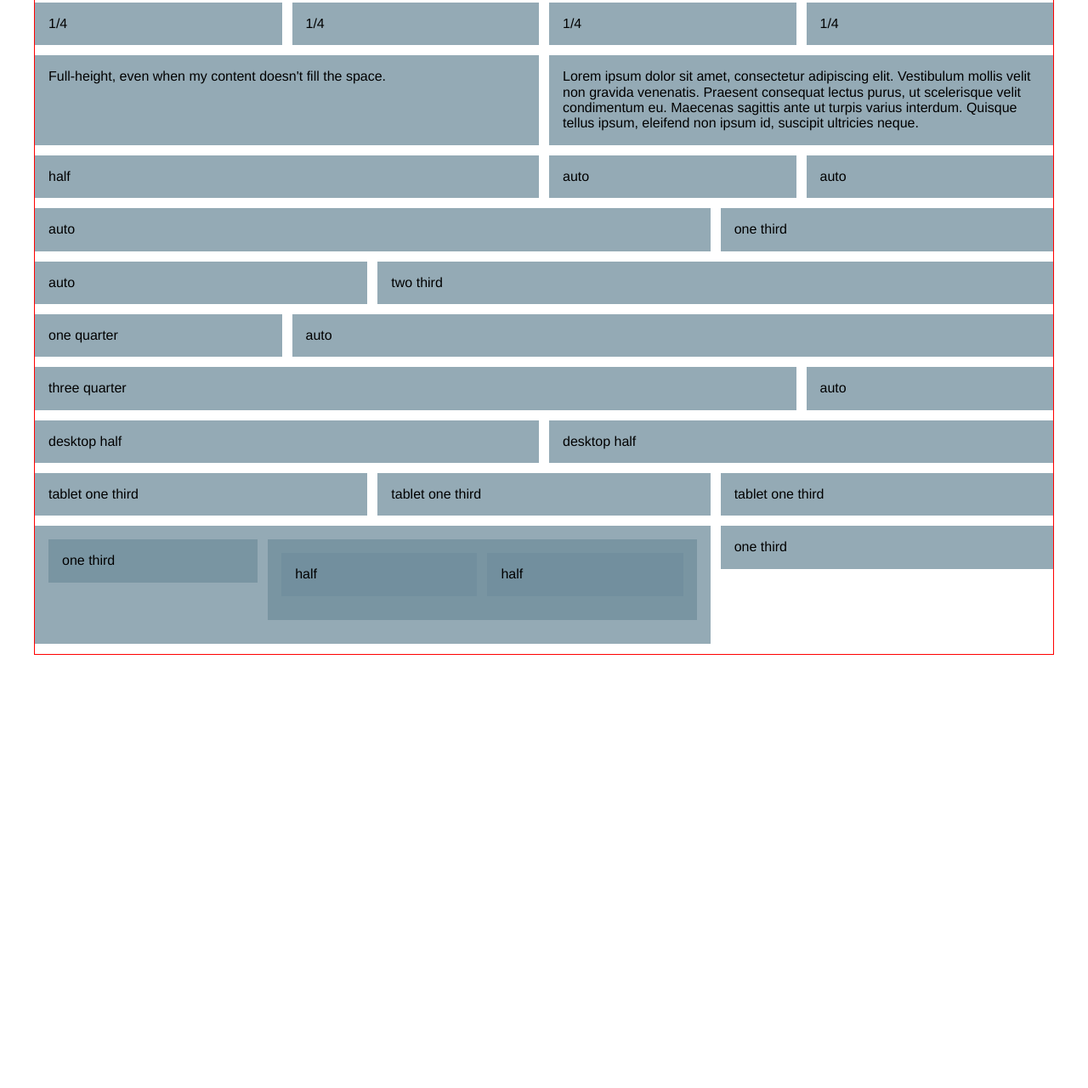
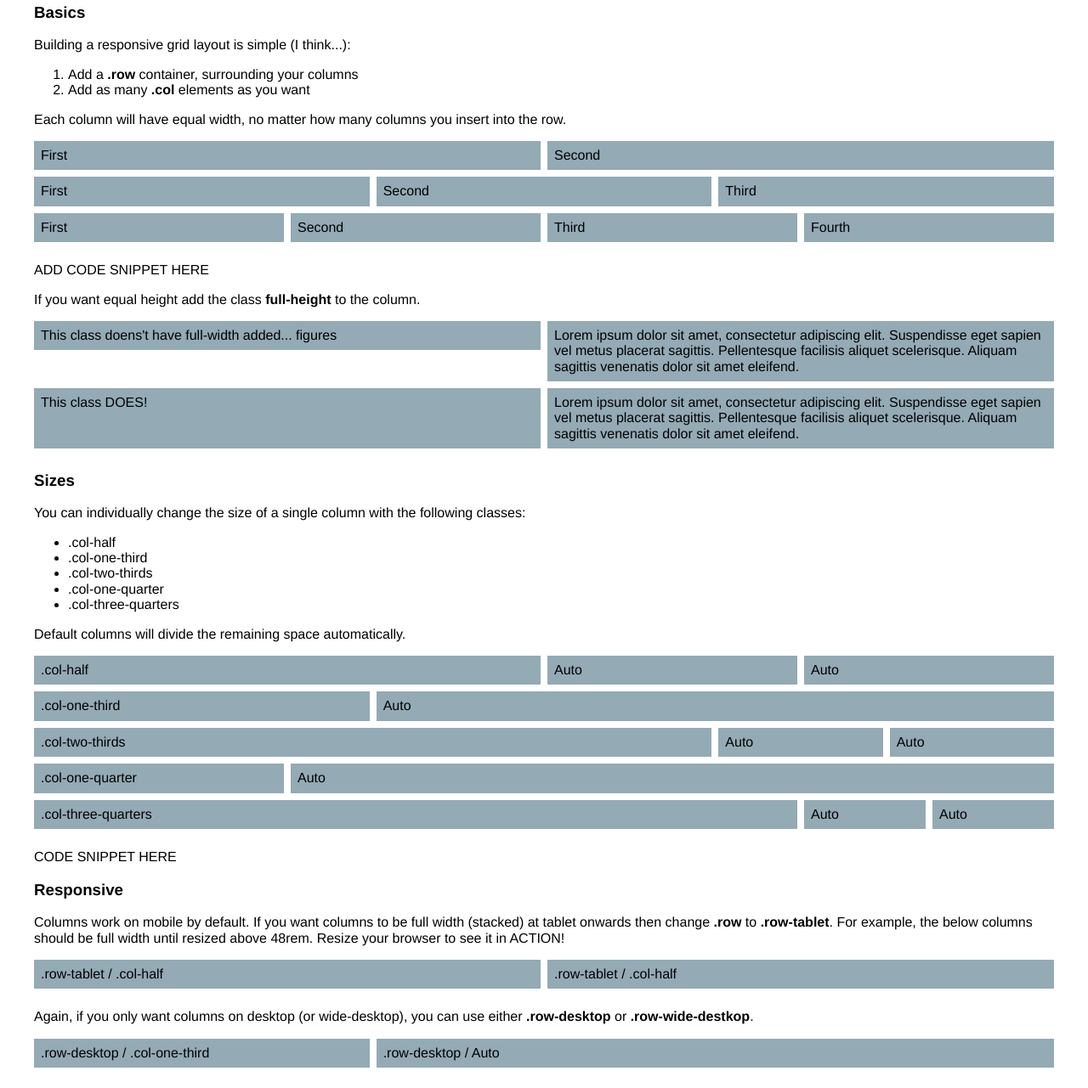
Before and after one commit to Makezi/not-another-grid, a website built with webpack: page src/index.html in a window 1280 px wide. Shown: the part 123-1404 px from the top of the page at 85% size. Before the commit the page ends 894 px from the top, so only its background shows below. Built offline with nearby package versions, Linux system fonts and the light colour scheme.

Commit message:
Change index.html to demo grid

```diff
--- a/src/index.html
+++ b/src/index.html
@@ -8,360 +8,226 @@
 </head>
 <body>
 
-  <div class="container">
-    <div class="row">
-      <div class="col">
-        <div class="info">1/2</div>
-      </div>
-      <div class="col">
-        <div class="info">1/2</div>
-      </div>
-    </div>
-
-    <div class="row">
-      <div class="col">
-        <div class="info">1/3</div>
-      </div>
-      <div class="col">
-        <div class="info">1/3</div>
-      </div>
-      <div class="col">
-        <div class="info">1/3</div>
-      </div>
-    </div>
-
-    <div class="row">
-      <div class="col">
-        <div class="info">1/4</div>
-      </div>
-      <div class="col">
-        <div class="info">1/4</div>
-      </div>
-      <div class="col">
-        <div class="info">1/4</div>
-      </div>
-      <div class="col">
-        <div class="info">1/4</div>
-      </div>
-    </div>
-
-    <div class="row">
-      <div class="col full-height">
-        <div class="info">Full-height, even when my content doesn't fill the space.</div>
-      </div>
-      <div class="col">
-        <div class="info">Lorem ipsum dolor sit amet, consectetur adipiscing elit. Vestibulum mollis velit non gravida venenatis. Praesent consequat lectus purus, ut scelerisque velit condimentum eu. Maecenas sagittis ante ut turpis varius interdum. Quisque tellus ipsum, eleifend non ipsum id, suscipit ultricies neque.</div>
-      </div>
-    </div>
-
-    <div class="row">
-      <div class="col-half">
-        <div class="info">half</div>
-      </div>
-      <div class="col">
-        <div class="info">auto</div>
-      </div>
-      <div class="col">
-        <div class="info">auto</div>
-      </div>
-    </div>
-
-    <div class="row">
-      <div class="col">
-        <div class="info">auto</div>
-      </div>
-      <div class="col-one-third">
-        <div class="info">one third</div>
-      </div>
-    </div>
-
-    <div class="row">
-      <div class="col">
-        <div class="info">auto</div>
-      </div>
-      <div class="col-two-third">
-        <div class="info">two third</div>
-      </div>
-    </div>
-
-    <div class="row">
-      <div class="col-one-quarter">
-        <div class="info">one quarter</div>
-      </div>
-      <div class="col">
-        <div class="info">auto</div>
-      </div>
-    </div>
-
-    <div class="row">
-      <div class="col-three-quarter">
-        <div class="info">three quarter</div>
-      </div>
-      <div class="col">
-        <div class="info">auto</div>
-      </div>
-    </div>
-
-    <div class="row-desktop">
-      <div class="col-half">
-        <div class="info">desktop half</div>
-      </div>
-      <div class="col-half">
-        <div class="info">desktop half</div>
-      </div>
-    </div>
-
-    <div class="row-tablet">
-      <div class="col-one-third">
-        <div class="info">tablet one third</div>
-      </div>
-      <div class="col-one-third">
-        <div class="info">tablet one third</div>
-      </div>
-      <div class="col-one-third">
-        <div class="info">tablet one third</div>
-      </div>
-    </div>
-
-    <div class="row">
-      <div class="col">
-        <div class="info">
-          <div class="row">
-            <div class="col-one-third">
-              <div class="info">one third</div>
-            </div>
-            <div class="col">
-              <div class="info">
-                <div class="row">
-                  <div class="col-half">
-                    <div class="info">half</div>
-                  </div>
-                  <div class="col-half">
-                    <div class="info">half</div>
-                  </div>
-                </div>
-              </div>
-            </div>
-          </div>
-        </div>
-      </div>
-      <div class="col-one-third">
-        <div class="info">one third</div>
-      </div>
-    </div>
-
-  </div>
-
-  <!-- <header class="header">
+  <header>
     <div class="container-fluid">
-      <h2>Solved by Flexbox</h2>
+      <h1>NOT ANOTHER GRID</h1>
+      <h2>A grid made using CSS flexbox</h2>
     </div>
   </header>
 
   <main>
     <div class="container">
       <section>
-        <h1>Better, Simpler Grid Systems</h1>
-        <p>Most grid systems today use one of two layout methods: <strong>float</strong> or <strong>inline-block</strong>. But neither of these methods were really intended to be used for layout and as a result have pretty significant problems and limitations.</p>
+        <h3>Basics</h3>
+        <p>Building a responsive grid layout is simple (I think...):</p>
+        <ol>
+          <li>Add a <strong>.row</strong> container, surrounding your columns</li>
+          <li>Add as many <strong>.col</strong> elements as you want</li>
+        </ol>
+        <p>Each column will have equal width, no matter how many columns you insert into the row.</p>
 
-        <p>Using floats requires clearing them which has a whole host of layout issues, most notoriously that clearing an element sometimes forces it below an unrelated part of the page. In addition, clearing floats usually requires using both before and after pseudo-elements, preventing you from using them for something else.</p>
+        <div class="row">
+          <div class="col">
+            <div class="info">First</div>
+          </div>
+          <div class="col">
+            <div class="info">Second</div>
+          </div>
+        </div>
 
-        <p>Inline block layouts must address the problem of white-space between inline-block items, and all of the solutions to that problem are hacky and annoying.</p>
+        <div class="row">
+          <div class="col">
+            <div class="info">First</div>
+          </div>
+          <div class="col">
+            <div class="info">Second</div>
+          </div>
+          <div class="col">
+            <div class="info">Third</div>
+          </div>
+        </div>
 
-        <p>Flexbox not only eliminates these problems, it opens up an entirely new world of possibilities.</p>
+        <div class="row">
+          <div class="col">
+            <div class="info">First</div>
+          </div>
+          <div class="col">
+            <div class="info">Second</div>
+          </div>
+          <div class="col">
+            <div class="info">Third</div>
+          </div>
+          <div class="col">
+            <div class="info">Fourth</div>
+          </div>
+        </div>
+
+        <p>ADD CODE SNIPPET HERE</p>
+
+        <p>If you want equal height add the class <strong>full-height</strong> to the column.</p>
+
+        <div class="row">
+          <div class="col">
+            <div class="info">This class doens't have full-width added... figures</div>
+          </div>
+          <div class="col">
+            <div class="info">Lorem ipsum dolor sit amet, consectetur adipiscing elit. Suspendisse eget sapien vel metus placerat sagittis. Pellentesque facilisis aliquet scelerisque. Aliquam sagittis venenatis dolor sit amet eleifend.</div>
+          </div>
+        </div>
+
+        <div class="row">
+          <div class="col full-height">
+            <div class="info">This class DOES!</div>
+          </div>
+          <div class="col full-height">
+            <div class="info">Lorem ipsum dolor sit amet, consectetur adipiscing elit. Suspendisse eget sapien vel metus placerat sagittis. Pellentesque facilisis aliquet scelerisque. Aliquam sagittis venenatis dolor sit amet eleifend.</div>
+          </div>
+        </div>
       </section>
 
       <section>
-        <h2>Features of a Flexbox Grid System</h2>
+        <h3>Sizes</h3>
+        <p>You can individually change the size of a single column with the following classes:</p>
+        <ul>
+          <li>.col-half</li>
+          <li>.col-one-third</li>
+          <li>.col-two-thirds</li>
+          <li>.col-one-quarter</li>
+          <li>.col-three-quarters</li>
+        </ul>
+        <p>Default columns will divide the remaining space automatically.</p>
 
-        <p>Grid systems usually come with a myriad of sizing options, but the vast majority of the time you just want two or three elements side-by-side. Given this, why should we be required to put sizing classes on every single cell?</p>
-
-        <p>Listed below are some of my criteria for an ideal grid system. Fortunately, with Flexbox we get most of these features for free.</p>
-
-        <ul>
-          <li>By default, each grid cell is the same width and height as every other cell in the row. Basically they all size to fit by default.</li>
-          <li>For finer control, you can add sizing classes to individual cells. Without these classes, the cells simply divide up the available space as usual.</li>
-          <li>For responsive grids, you can add media query-specific classes to the cells.</li>
-          <li>Individual cells can be aligned vertically to the top, bottom, or middle.</li>
-          <li>When you want all of the cells in a grid to have the same sizing, media, or alignment values, you should be able to just add a single class to the container to avoid unnecessary repetition.</li>
-          <li>Grids can be nested as many levels deep as needed.</li>
-        </ul>
-
-        <article>
-          <h3>Basic Grids</h3>
-
-          <p>The grid cells below do not specify any widths, they just naturally space themselves equally and expand to fit the entire row. They’re also equal height by default.</p>
-
-          <div class="row is-mobile">
-            <div class="col">
-              <div class="info">1/2</div>
+        <div class="row">
+          <div class="col-half">
+            <div class="info">.col-half</div>
           </div>
           <div class="col">
-              <div class="info">1/2</div>
+            <div class="info">Auto</div>
+          </div>
+          <div class="col">
+            <div class="info">Auto</div>
           </div>
         </div>
 
-          <div class="row is-mobile">
-            <div class="col">
-              <div class="info">1/3</div>
+        <div class="row">
+          <div class="col-one-third">
+            <div class="info">.col-one-third</div>
           </div>
           <div class="col">
-              <div class="info">1/3</div>
-            </div>
-            <div class="col">
-              <div class="info">1/3</div>
+            <div class="info">Auto</div>
           </div>
         </div>
 
-          <div class="row is-mobile">
-            <div class="col">
-              <div class="info">1/4</div>
+        <div class="row">
+          <div class="col-two-thirds">
+            <div class="info">.col-two-thirds</div>
           </div>
           <div class="col">
-              <div class="info">1/4</div>
+            <div class="info">Auto</div>
           </div>
           <div class="col">
-              <div class="info">1/4</div>
-            </div>
-            <div class="col">
-              <div class="info">1/4</div>
+            <div class="info">Auto</div>
           </div>
         </div>
 
-          <div class="row is-mobile">
-            <div class="col">
-              <div class="info">Full-height, even when my content doesn't fill the space.</div>
+        <div class="row">
+          <div class="col-one-quarter">
+            <div class="info">.col-one-quarter</div>
           </div>
           <div class="col">
-              <div class="info">Lorem ipsum dolor sit amet, consectetur adipiscing elit. Vestibulum mollis velit non gravida venenatis. Praesent consequat lectus purus, ut scelerisque velit condimentum eu. Maecenas sagittis ante ut turpis varius interdum. Quisque tellus ipsum, eleifend non ipsum id, suscipit ultricies neque.</div>
-            </div>
-          </div>
-        </article>
-
-        <article>
-          <h3>Individual Sizing</h3>
-
-          <p>When equal widths aren’t what you want, you can add sizing classes to individual cells. Cells without sizing classes simply divide up the remaining space as normal.</p>
-
-          <p>The cells below labeled “auto” do not have sizing classes specified.</p>
-
-          <div class="row is-mobile">
-            <div class="col is-half">
-              <div class="info">1/2</div>
-            </div>
-            <div class="col">
-              <div class="info">auto</div>
-            </div>
-            <div class="col">
-              <div class="info">auto</div>
+            <div class="info">Auto</div>
           </div>
         </div>
 
-          <div class="row is-mobile">
+        <div class="row">
+          <div class="col-three-quarters">
+            <div class="info">.col-three-quarters</div>
+          </div>
           <div class="col">
-              <div class="info">auto</div>
+            <div class="info">Auto</div>
           </div>
-            <div class="col is-one-third">
-              <div class="info">1/3</div>
+          <div class="col">
+            <div class="info">Auto</div>
           </div>
         </div>
 
-          <div class="row is-mobile">
-            <div class="col is-one-quarter">
-              <div class="info">1/4</div>
-            </div>
-            <div class="col">
-              <div class="info">auto</div>
-            </div>
-            <div class="col is-one-third">
-              <div class="info">1/3</div>
-            </div>
-          </div>
-        </article>
+        <p>CODE SNIPPET HERE</p>
       </section>
 
       <section>
-        <h2>Alignment Features</h2>
+        <h3>Responsive</h3>
+        <p>Columns work on mobile by default. If you want columns to be full width (stacked) at tablet onwards then change <strong>.row</strong> to <strong>.row-tablet</strong>. For example, the below columns should be full width until resized above 48rem. Resize your browser to see it in ACTION!</p>
 
-        <article>
-          <h3>Top-aligned Grid Cells</h3>
-
-          <div class="row is-mobile">
-            <div class="col align-top">
-              <div class="info">This cell should be top-aligned.</div>
+        <div class="row-tablet">
+          <div class="col-half">
+            <div class="info">.row-tablet / .col-half</div>
+          </div>
+          <div class="col-half">
+            <div class="info">.row-tablet / .col-half</div>
+          </div>
         </div>
 
-            <div class="col is-half">
-              <div class="info">Pellentesque sagittis vel erat ac laoreet. Phasellus ac aliquet enim, eu aliquet sem. Lorem ipsum dolor sit amet, consectetur adipiscing elit. Sed pulvinar porta leo, eu ultricies nunc sollicitudin vitae. Curabitur pulvinar dolor lectus, quis porta turpis ullamcorper nec. Quisque eget varius turpis, quis iaculis nibh.</div>
+        <p>Again, if you only want columns on desktop (or wide-desktop), you can use either <strong>.row-desktop</strong> or <strong>.row-wide-destkop</strong>.</p>
+
+        <div class="row-desktop">
+          <div class="col-one-third">
+            <div class="info">.row-desktop / .col-one-third</div>
           </div>
-
-            <div class="col align-top">
-              <div class="info">This cell should be top-aligned.</div>
+          <div class="col">
+            <div class="info">.row-desktop / Auto</div>
           </div>
         </div>
-        </article>
+      </section>
 
-        <article>
-          <h3>Bottom-aligned Grid Cells</h3>
+      <section>
+        <h3>Nesting</h3>
+        <p>Rows can be nested within other columns infinitely.</p>
 
-          <div class="row is-mobile">
-            <div class="col align-bottom">
-              <div class="info">This cell should be bottom-aligned.</div>
+        <div class="row">
+          <div class="col">
+            <div class="info">First</div>
+            <div class="row">
+              <div class="col">
+                <div class="info">Nested</div>
               </div>
-
               <div class="col">
-              <div class="info">Curabitur pulvinar dolor lectus, quis porta turpis ullamcorper nec. Quisque eget varius turpis, quis iaculis nibh. Ut interdum ligula id metus hendrerit cursus. Integer eu leo felis. Aenean commodo ultrices nunc, sit amet blandit elit gravida in.</div>
-            </div>
-
-            <div class="col align-bottom">
-              <div class="info">This cell should be bottom-aligned.</div>
+                <div class="info">Nested</div>
               </div>
             </div>
-        </article>
-
-        <article>
-          <h3>Vertically-centered Grid Cells</h3>
-
-          <div class="row is-mobile">
-            <div class="col align-center">
-              <div class="info">This cell should be vertically-centered with the cell to its right.</div>
-            </div>
-
-            <div class="col">
-              <div class="info">Curabitur pulvinar dolor lectus, quis porta turpis ullamcorper nec. Quisque eget varius turpis, quis iaculis nibh. Ut interdum ligula id metus hendrerit cursus. Integer eu leo felis. Aenean commodo ultrices nunc, sit amet blandit elit gravida in. Sed est ligula, ornare ac nisi adipiscing, iaculis facilisis tellus. Nullam vel facilisis libero. Duis semper lobortis elit, vitae dictum erat.</div>
           </div>
         </div>
-        </article>
+      </section>
 
-        <article>
-          <h3>Mixed Vertical Alignment</h3>
+      <section>
+        <h3>Alignment</h3>
+        <p>Columns can be aligned with the use of <strong>.align-top</strong>, <strong>.align-bottom</strong> and <strong>.align-center</strong>.</p>
 
-          <div class="row is-mobile">
+        <div class="row">
           <div class="col align-top">
-              <div class="info">This cell should be top aligned.</div>
+            <div class="info">The column is top-aligned</div>
           </div>
-
           <div class="col">
-              <div class="info">Curabitur pulvinar dolor lectus, quis porta turpis ullamcorper nec. Quisque eget varius turpis, quis iaculis nibh. Ut interdum ligula id metus hendrerit cursus. Integer eu leo felis. Aenean commodo ultrices nunc, sit amet blandit elit gravida in. Sed est ligula, ornare ac nisi adipiscing, iaculis facilisis tellus.</div>
+            <div class="info">Pellentesque in vehicula velit. Nam odio elit, tristique in consequat a, eleifend sed augue. Maecenas malesuada mollis odio, sit amet pretium tortor accumsan aliquam.</div>
           </div>
-
           <div class="col align-center">
-              <div class="info">This cell should be center-aligned.</div>
+            <div class="info">The column is top-aligned</div>
           </div>
-
           <div class="col align-bottom">
-              <div class="info">This cell should be bottom-aligned.</div>
+            <div class="info">The column is top-aligned</div>
           </div>
         </div>
-        </article>
+      </section>
+
+      <section>
+        <p>You can view the <a href="">full source</a> of this demo at Github.</p>
       </section>
     </div>
   </main>
 
-  <footer class="footer">
+  <footer>
     <div class="container-fluid">
-      <p>Created and maintained by Marko Djordjevic. Source code and examples released under the MIT license.</p>
+      <p>Created by Marko Djordjevic.</p>
     </div>
-  </footer> -->
+  </footer>
 </body>
 </html>
--- a/src/scss/_variables.scss
+++ b/src/scss/_variables.scss
@@ -1,10 +1,10 @@
-$gutter: 0.75rem; // 12px
+$gutter: 0.5rem; // 12px
 
 $primary-color: rgba(112, 142, 157, 0.75);
 $secondary-color: rgb(244, 243, 241);
 
 $font-family: Helvetica;
-$font-size: 1rem; // 16px
+$font-size: 0.5rem; // 16px
 
 $break-tablet: 48rem; // 768px
 $break-desktop: 62rem; // 992px
--- a/src/scss/base/_base.scss
+++ b/src/scss/base/_base.scss
@@ -7,8 +7,3 @@ html {
 *:after {
   box-sizing: inherit;
 }
-
-html,
-body {
-  height: 100%;
-}
--- a/src/scss/components/_container.scss
+++ b/src/scss/components/_container.scss
@@ -1,8 +1,6 @@
 .container {
   max-width: $break-tablet;
   margin: 0 auto;
-
-  border: 1px solid red;
 
   &-fluid {
     max-width: 100%;
--- a/src/scss/components/_grid.scss
+++ b/src/scss/components/_grid.scss
@@ -1,18 +1,6 @@
 @mixin row {
   display: flex;
-  flex-wrap: wrap;
-
-  &.align-top {
-    align-items: flex-start;
-  }
-
-  &.align-bottom {
-    align-items: flex-end;
-  }
-
-  &.align-center {
-    align-items: center;
-  }
+  // flex-wrap: wrap;
 
   > .col:not(:last-child) {
     margin-right: $gutter;
@@ -59,7 +47,7 @@
     flex: 0 0 calc(1/3 * 100% - (1 - 1/3) * #{$gutter});
   }
 
-  &-two-third {
+  &-two-thirds {
     @extend .col;
     flex: 0 0 calc(2/3 * 100% - (1 - 2/3) * #{$gutter});
   }
@@ -69,8 +57,20 @@
     flex: 0 0 calc(1/4 * 100% - (1 - 1/4) * #{$gutter});
   }
 
-  &-three-quarter {
+  &-three-quarters {
     @extend .col;
     flex: 0 0 calc(3/4 * 100% - (1 - 3/4) * #{$gutter});
   }
+
+  &.align-top {
+    align-self: flex-start;
+  }
+
+  &.align-bottom {
+    align-self: flex-end;
+  }
+
+  &.align-center {
+    align-self: center;
+  }
 }
--- a/src/scss/components/_info.scss
+++ b/src/scss/components/_info.scss
@@ -1,4 +1,4 @@
 .info {
-  padding: 1rem;
+  padding: 0.5rem;
   background-color: $primary-color;
 }
```
Lines whose indentation alone changed are shown as unchanged.
